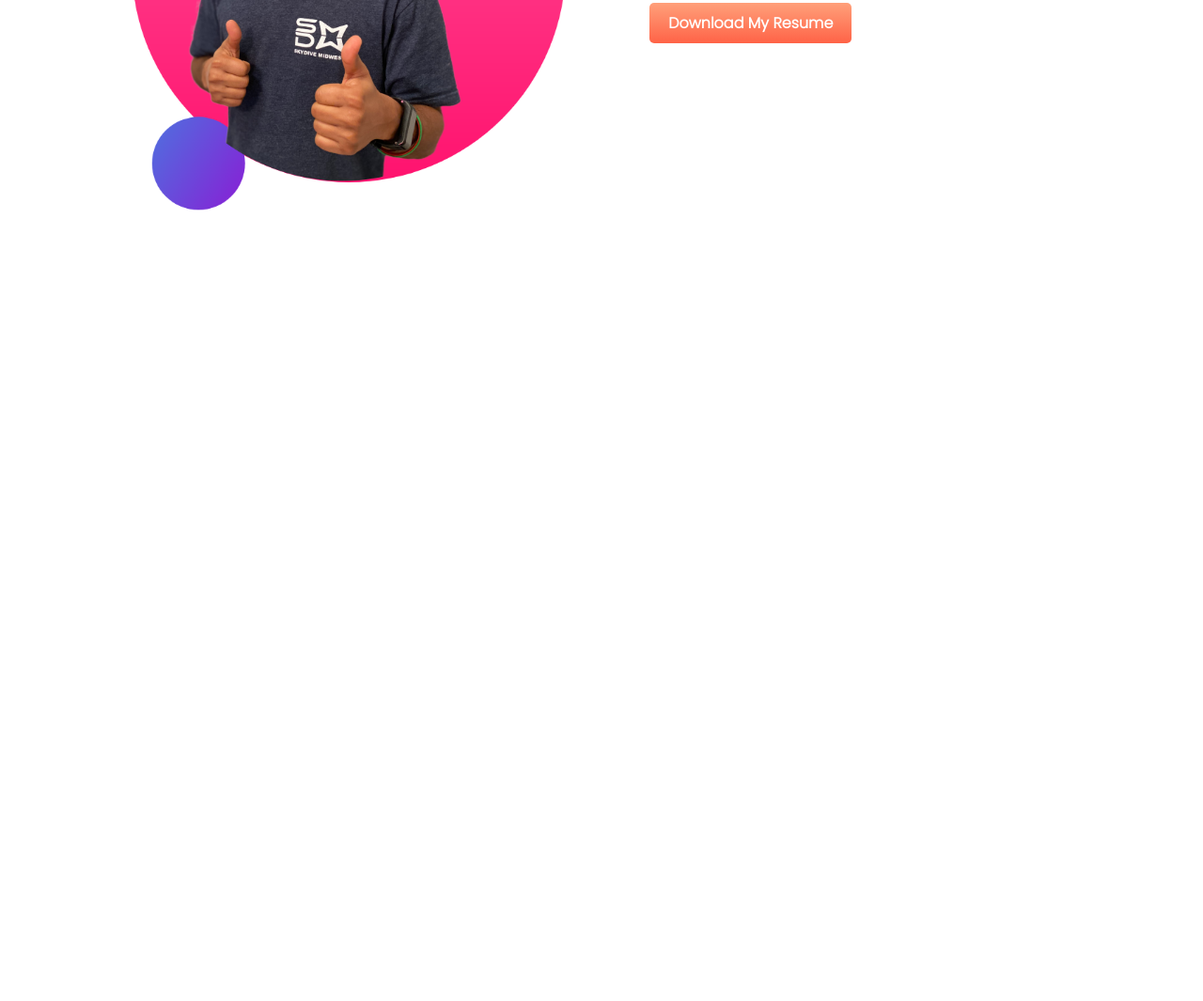
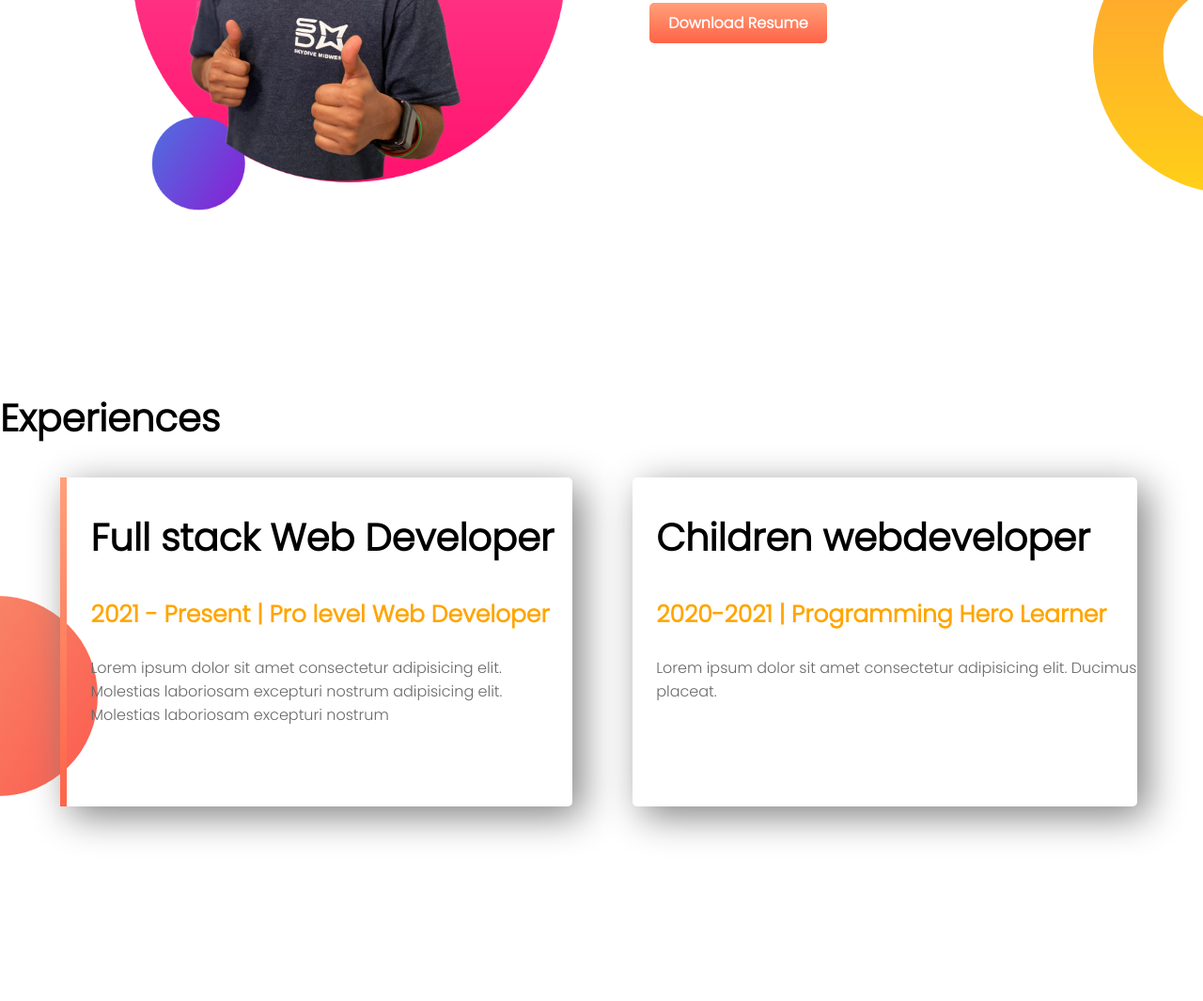
Before and after one commit to ImMohin/web-portfolio, a plain HTML site: page index.html in a window 1280 px wide. Shown: the part 918-1983 px from the top of the page at 94% size. Before the commit the page ends 1300 px from the top, so only its background shows below. Drawn offline with Linux system fonts and the light colour scheme.

Commit message:
third section

```diff
--- a/index.html
+++ b/index.html
@@ -11,7 +11,7 @@
     <section class="top-banner">
        <div class="half-width">
             <h1>Wellcome To</h1>
-            <h1><span class="name-highlight">Jhankar</span> Website</h1>
+            <h1><span class="orange-highlight">Jhankar</span> Website</h1>
             <h3>World Class ProfessionalWebdeveloper</h3>
             <p>Lorem ipsum dolor sit amet consectetur adipisicing elit. Harum, tempore soluta, nobis at, quidem modi debitis adipisci vel exercitationem ratione dolorem. Nihil nesciunt aut molestias sunt odio repudiandae, perspiciatis maxime!</p>
             <a class="link-button" target="-blank" href="https://www.facebook.com/mohinuddin.talukdar.5/">HIRE ME</a>
@@ -35,8 +35,22 @@
 
             <p>Lorem ipsum dolor sit amet consectetur, adipisicing elit. Rerum inventore corrupti, quam error sapiente accusantium numquam quasi et soluta.</p>
 
-            <a class="link-button2" target="-blank" href="www.google.com">Download My Resume</a>
+            <a class="link-button2" target="-blank" href="www.google.com">Download Resume</a>
 
+        </div>
+    </section>
+
+    <section class="experience-area">
+        <h2>Experiences</h2>
+        <div id="full-stack" class="half-width single-experience">
+            <h2>Full stack Web Developer</h2>
+            <h3 class="orange-highlight">2021 - Present | Pro level Web Developer</h3>
+            <p>Lorem ipsum dolor sit amet consectetur adipisicing elit. Molestias laboriosam excepturi nostrum adipisicing elit. Molestias laboriosam excepturi nostrum</p>
+        </div>
+        <div class="half-width single-experience">
+            <h2>Children webdeveloper</h2>
+            <h3 class="orange-highlight">2020-2021 | Programming Hero Learner</h3>
+            <p>Lorem ipsum dolor sit amet consectetur adipisicing elit. Ducimus placeat.</p>
         </div>
     </section>
 
--- a/style.css
+++ b/style.css
@@ -19,7 +19,7 @@ p{
     color: dimgray;
 }
 
-.name-highlight{
+.orange-highlight{
     color: orange;
 }
 
@@ -63,3 +63,28 @@ section{
     border-radius: 5px;
 
 }
+
+.dream-area{
+    background-image: url(images/dream-bg.png);
+    background-repeat: no-repeat;
+    background-position: right;
+}
+
+.single-experience{
+    box-shadow: 10px 10px 40px gray;
+    border-radius: 5px;
+    height: 70%;
+
+}
+
+.experience-area{
+    background-image: url(images/exp-bg.png);
+    background-repeat: no-repeat;
+    background-position: left;
+}
+
+#full-stack{
+    border-left: 7px solid;
+    border-image: linear-gradient(180deg, lightSalmon, tomato);
+    border-image-slice: 1;
+}
```
